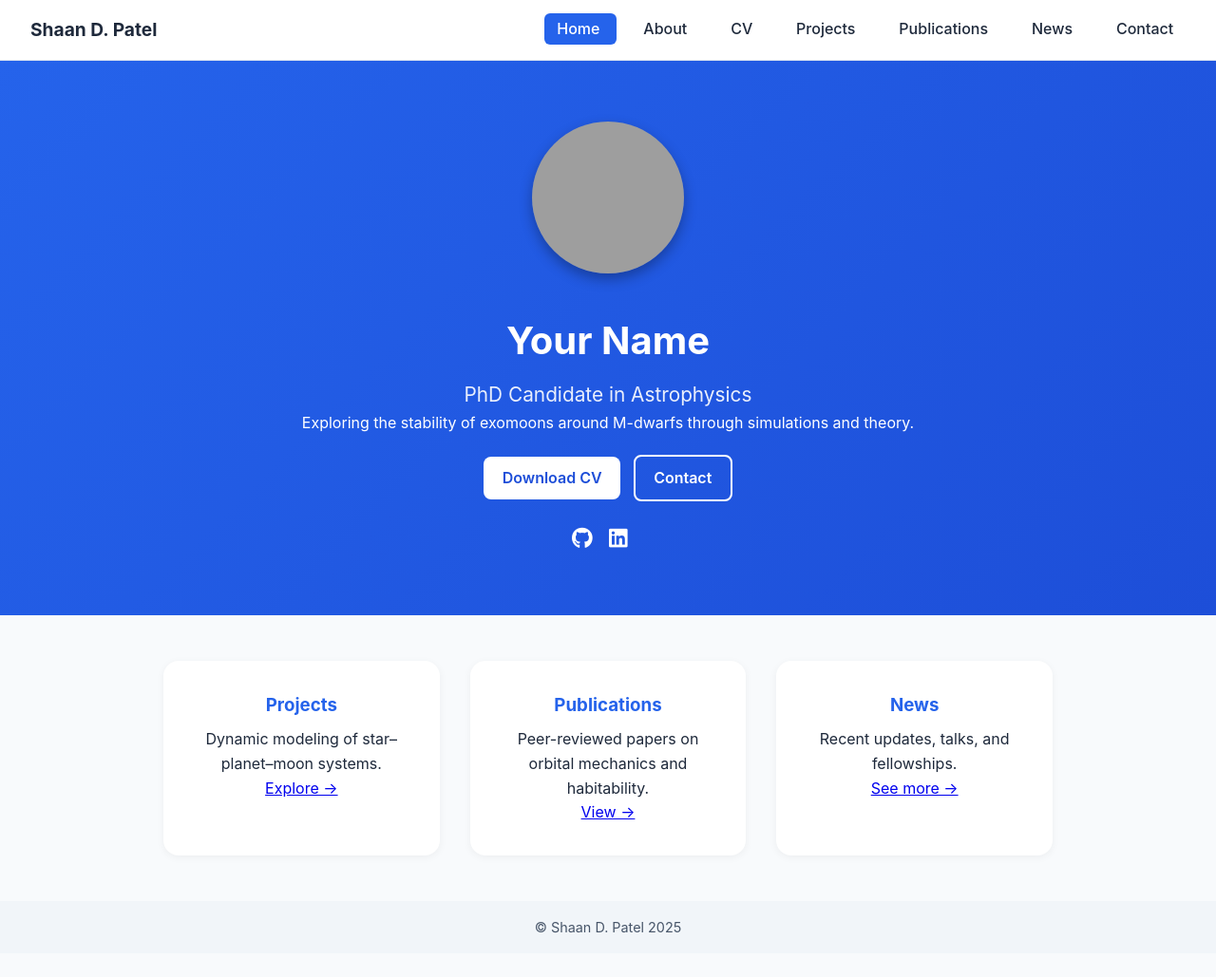
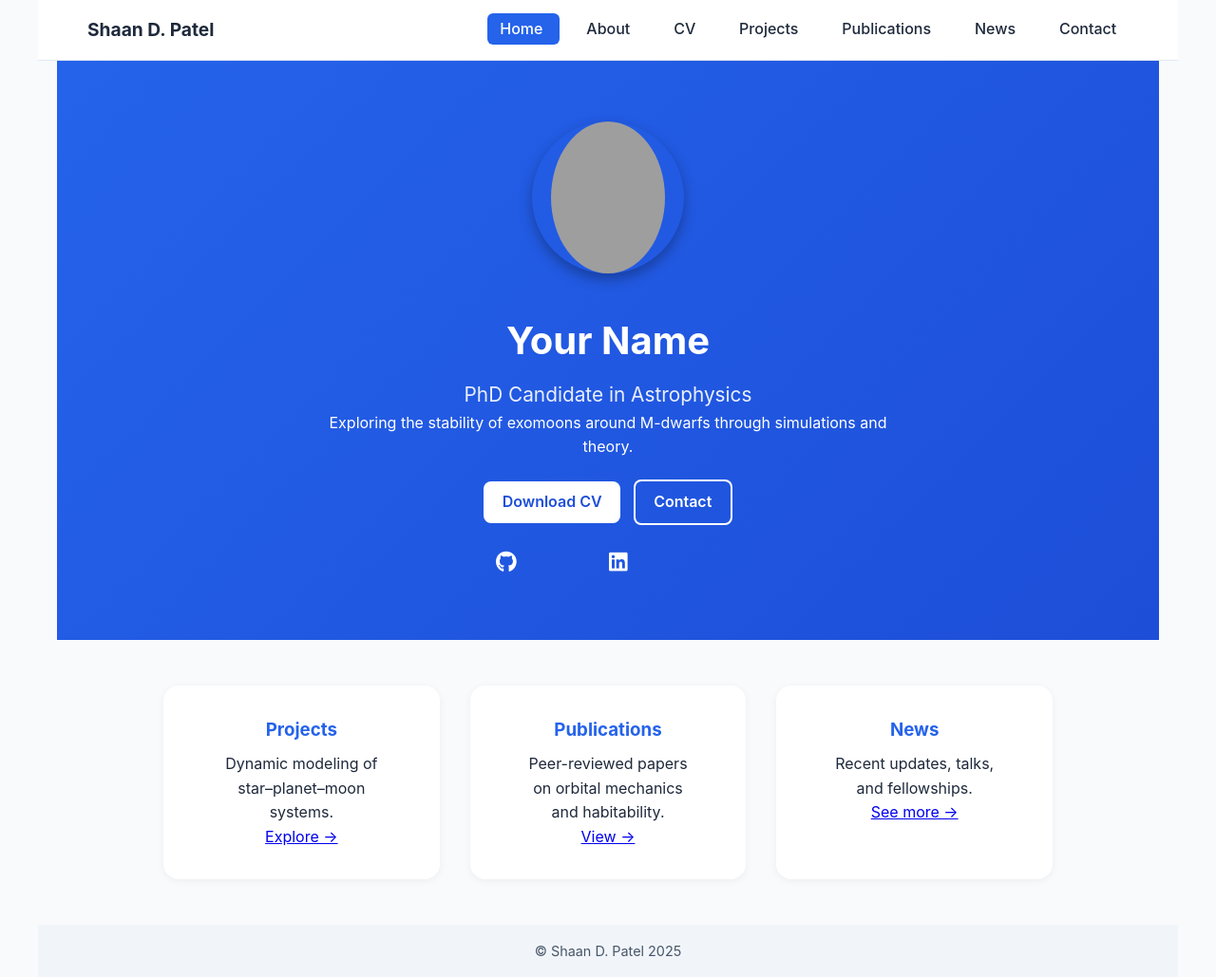
Before and after one commit to shaandpatel/shaandpatel.github.io, a Jekyll site: the page built from index.md, in a window 1280 px wide and 1029 px high. Shown: the whole window at 95% size. Built offline with Jekyll 4.4.1, drawn with Linux system fonts in a browser that asks for light colours; grey boxes are pictures that could not be loaded.

Commit message:
Update style.css

```diff
--- a/assets/css/style.css
+++ b/assets/css/style.css
@@ -1,5 +1,11 @@
 /* Reset */
-* { margin: 0; padding: 0; box-sizing: border-box; }
+* { margin: 0; padding: 0 20px; box-sizing: border-box; }
+
+.container {
+  max-width: 800px;
+  margin: 0 auto;   /* centers the container */
+  padding: 20px;
+}
 
 /* Body */
 body {
```
